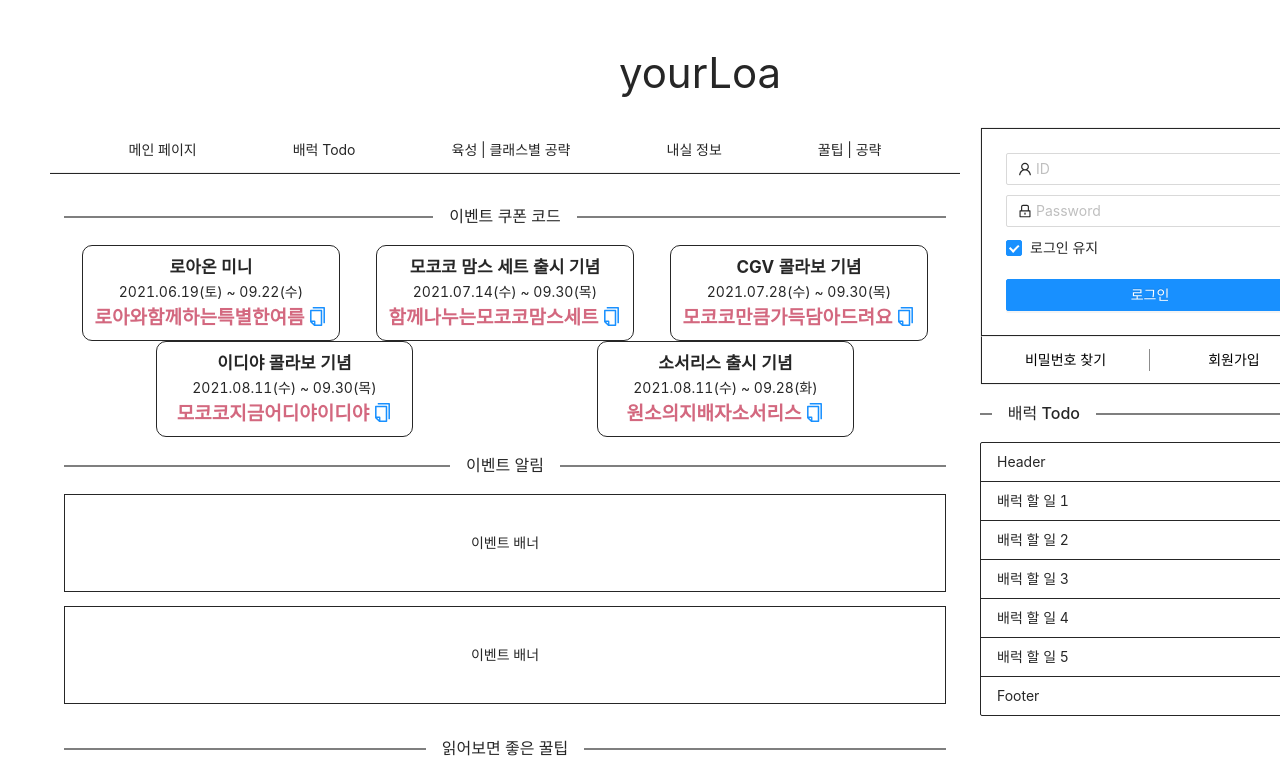
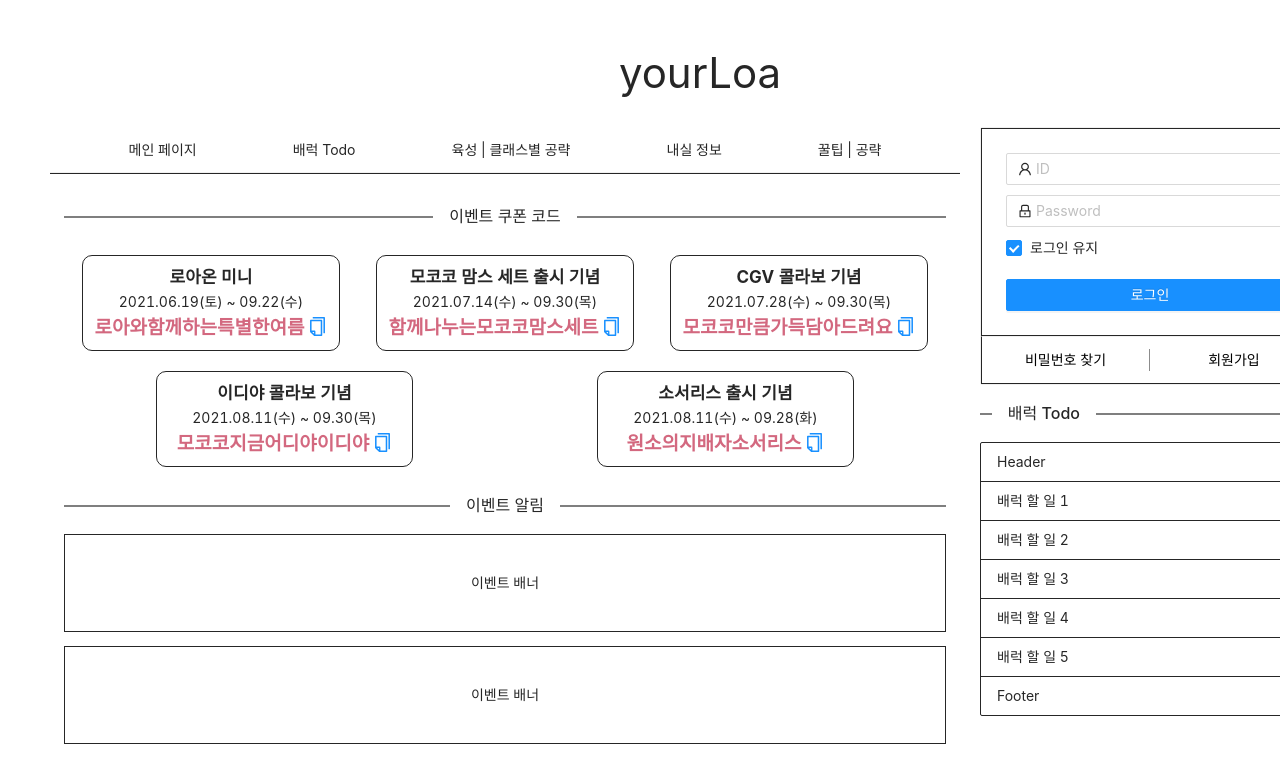
Before and after one commit to nakseono/yourLoa, a Next.js app: page / in a window 1280 px wide. Shown: the top 776 px of the page. Built offline with nearby package versions, Linux system fonts and the light colour scheme.

Commit message:
코드 css 추가

```diff
--- a/components/mainCoupon.js
+++ b/components/mainCoupon.js
@@ -28,7 +28,7 @@ const CouponTitle = styled.div`
 
 const Coupon = ({ title, date, code }) => {
   return (
-    <Col span={7}>
+    <Col span={7} style={{ padding: "10px 0px" }}>
       <CouponWrapper>
         <CouponTitle>{title}</CouponTitle>
         <div>{date}</div>
```
